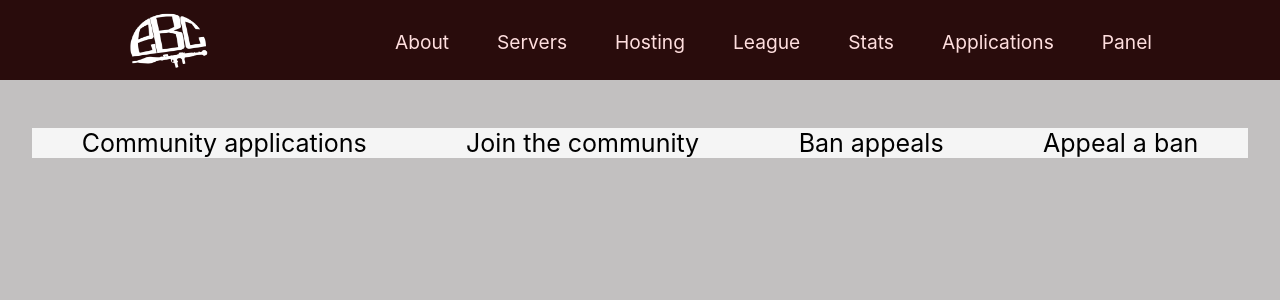
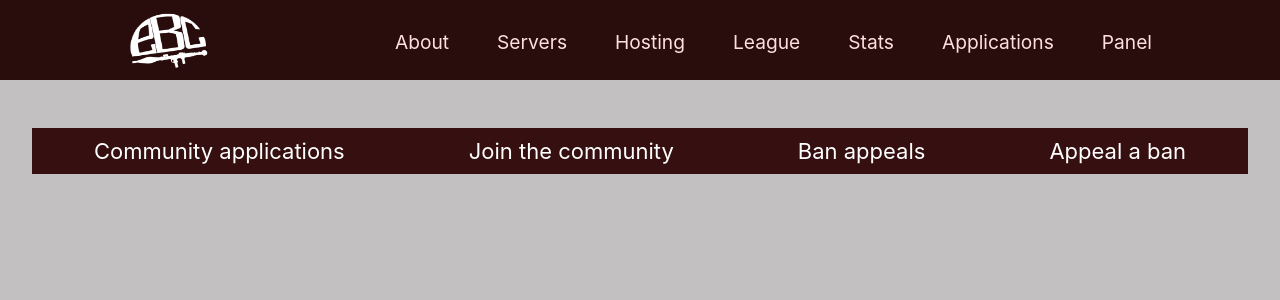
Before and after one commit to kristiandz/ebc-website, a React (Create React App) app: page /applications in a window 1280 px wide. Shown: the top 300 px of the page. Built offline with nearby package versions, Linux system fonts and the light colour scheme.

Commit message:
Applications navbar class/style

```diff
--- a/src/pages/Applications.jsx
+++ b/src/pages/Applications.jsx
@@ -5,7 +5,7 @@ function Applications() {
 
     return (
         <div className = {classes.appContainer}>
-            <nav>
+            <nav className = {classes.navbar}>
                 <Link to="community_applications">Community applications</Link>
                 <Link to="community_apply">Join the community</Link>
                 <Link to="ban_appeals">Ban appeals</Link>
--- a/src/pages/Applications.module.css
+++ b/src/pages/Applications.module.css
@@ -13,3 +13,13 @@ a{
     color: black;
     text-decoration: none;
 }
+
+.navbar{
+    background-color: #361010;
+}
+
+.navbar a{
+    color: white;
+    font-size: 22px;
+    padding: 10px;
+}
```
